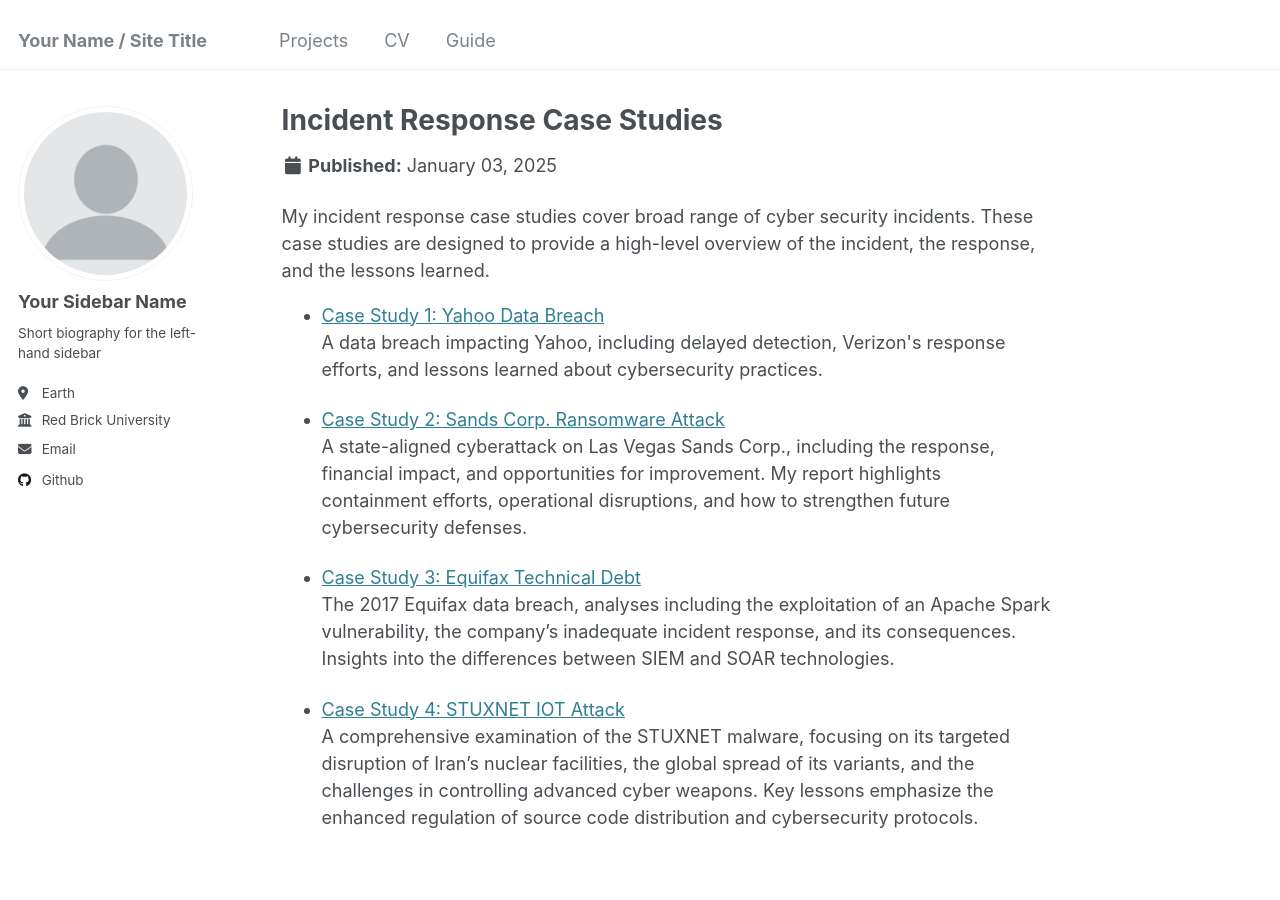
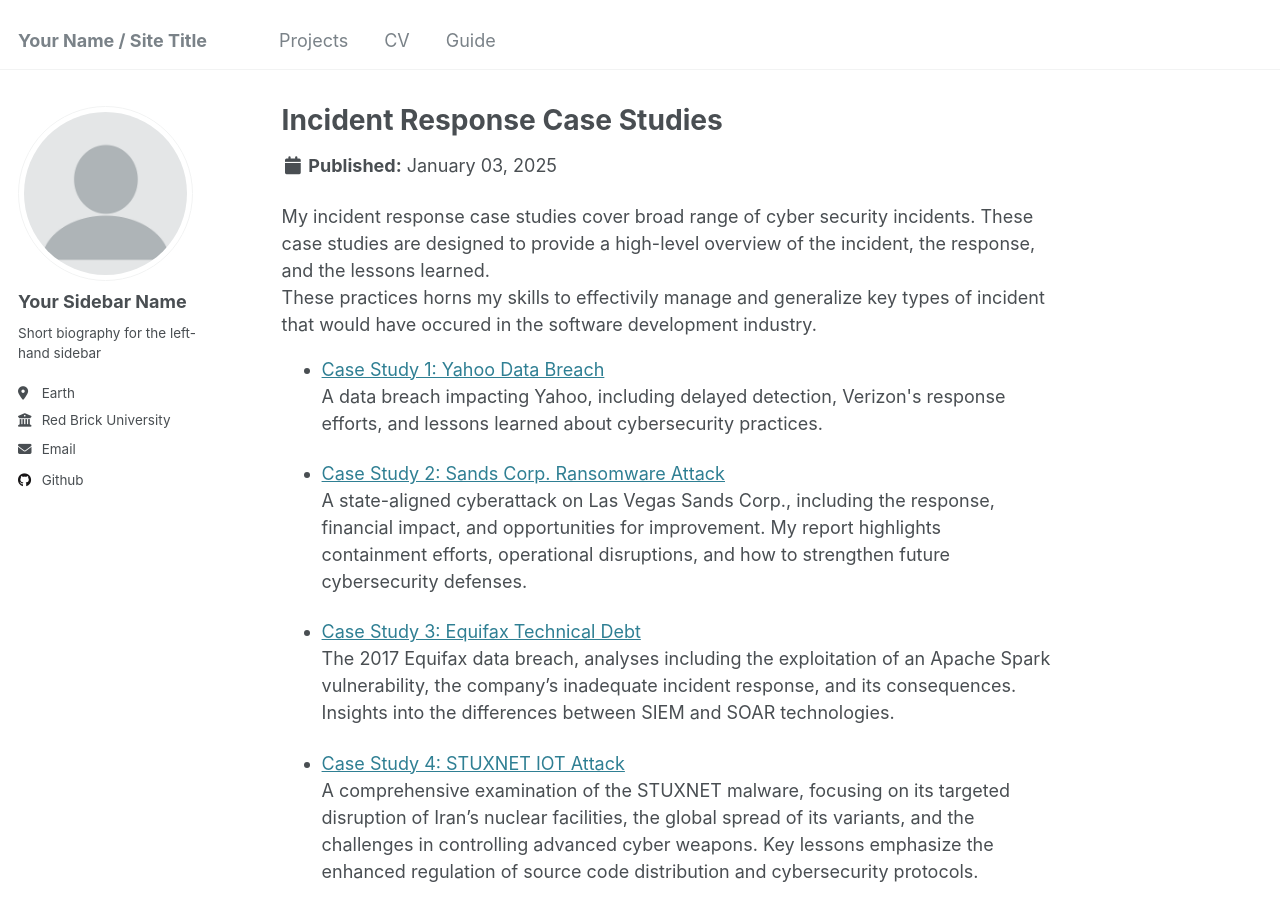
Before and after one commit to dyna-code/dyna-code.github.io, a Jekyll site: the page built from _portfolio/portfolio-4.html, in a window 1280 px wide and 900 px high. Built offline with Jekyll 4.4.1, drawn with Linux system fonts in a browser that asks for light colours.

```diff
--- a/_portfolio/portfolio-4.html
+++ b/_portfolio/portfolio-4.html
@@ -4,7 +4,8 @@ excerpt: "<img src='/images/cyber_incident.jpg'>"
 collection: portfolio
 ---
 
-My incident response case studies cover broad range of cyber security incidents. These case studies are designed to provide a high-level overview of the incident, the response, and the lessons learned.
+My incident response case studies cover broad range of cyber security incidents. These case studies are designed to provide a high-level overview of the incident, the response, and the lessons learned. <br>
+These practices horns my skills to effectivily manage and generalize key types of incident that would have occured in the software development industry.
 
 
 <ul>
```
Also changed, not shown: _pages/about.md (+1 -1 lines).
